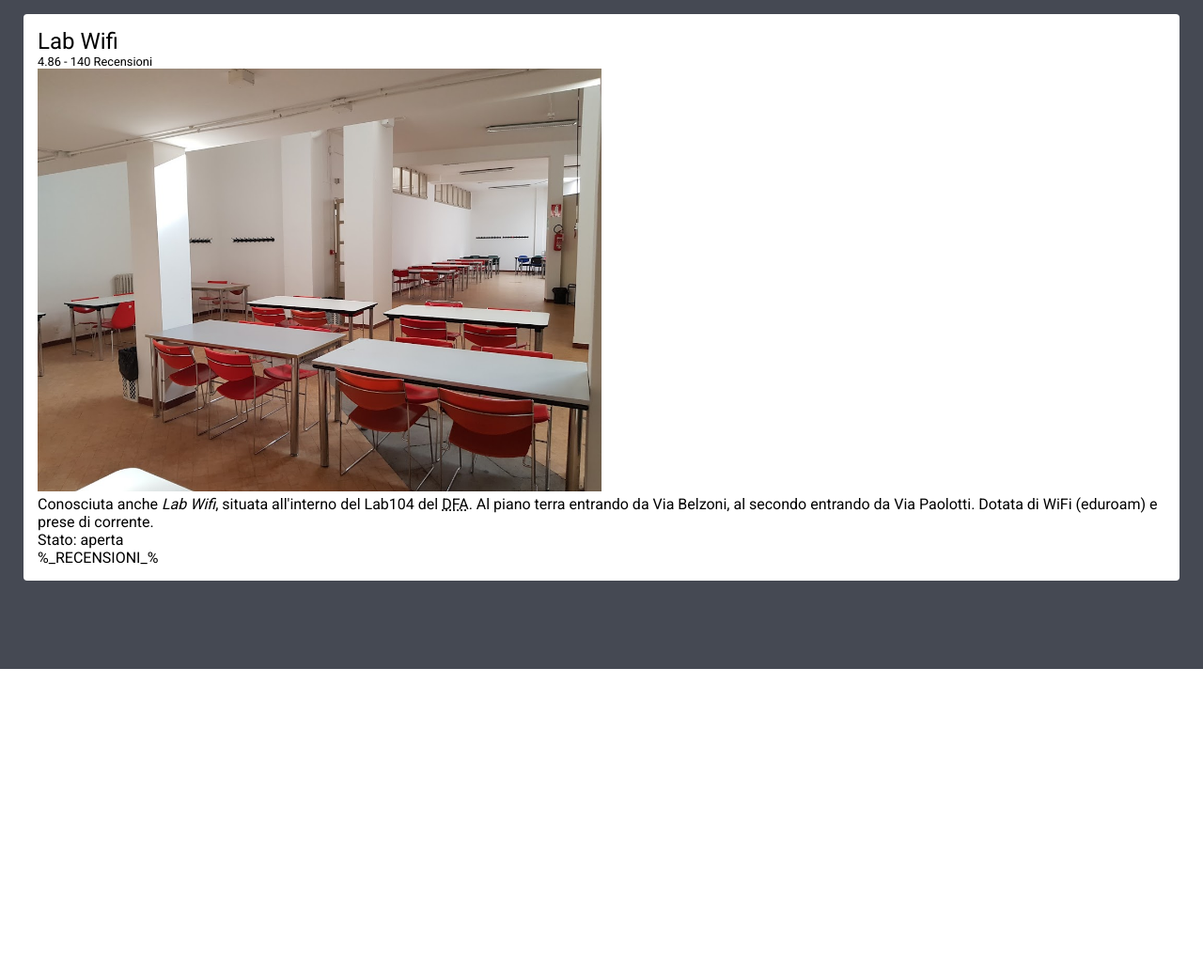
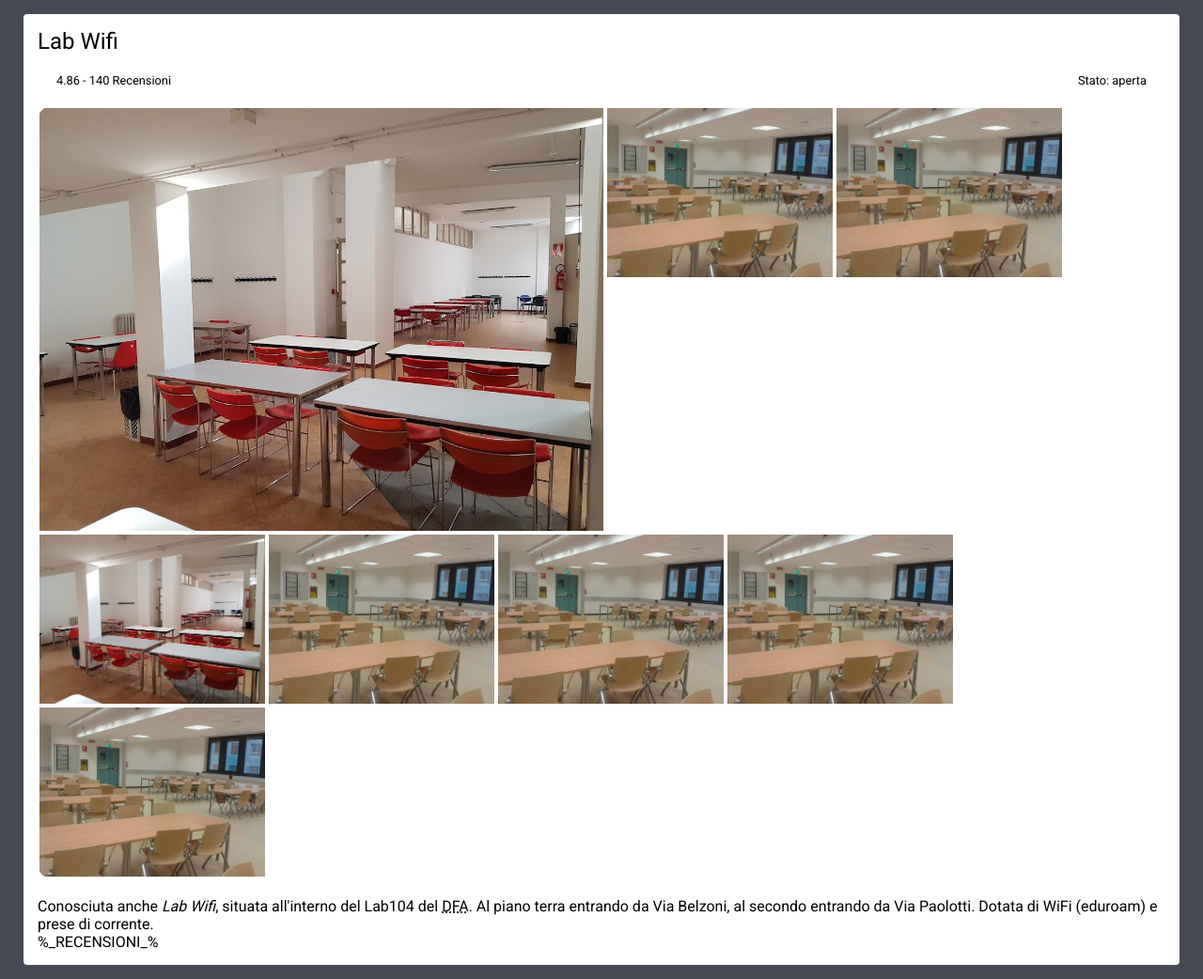
Before and after one commit to Tecwebberz/concorso-accattivante-accessibile, a PHP site: page /src/aula.html in a window 1280 px wide. Shown: the part 88-1130 px from the top of the page at 94% size. Before the commit the page ends 800 px from the top, so only its background shows below. Run offline with PHP 8.4, Linux system fonts and the light colour scheme; some web fonts are replaced.

Commit message:
creato un flexbox showreel in aula e migliorato la grafica della pagina

```diff
--- a/src/assets/css/main.css
+++ b/src/assets/css/main.css
@@ -178,12 +178,6 @@ nav ul li a.active {
     color: #fff;
 }
 
-@media screen and (max-width:1200px) {
-    .primary-box{
-        width: 40%;
-    }
-}
-
 /*Article*/
 .article{
     max-width: 1200px;
@@ -193,8 +187,35 @@ nav ul li a.active {
     border-radius: 4px;
 }
 
-.review_counter{
+.status{
     font-size: 0.8em;
+    display: flex;
+    justify-content: space-between;
+    margin: 20px;
+}
+
+.photo_holder{
+    width: 100%;
+    margin: 20px auto;
+    display: flex;
+    align-items: flex-start;
+    flex-wrap: wrap;
+    border-radius: 15px;
+    overflow: hidden;
+    height: auto;
+}
+.photo_holder>img:first-child{
+    width: 50%;
+}
+.photo_holder>img{
+    width: 20%;
+    margin: 2px;
+}
+
+@media screen and (max-width:1200px) {
+    .primary-box{
+        width: 40%;
+    }
 }
 
 @media screen and (max-width:600px) {
--- a/src/aula.html
+++ b/src/aula.html
@@ -31,11 +31,25 @@
         <h2>Lab Wifi</h2>
 
         <!--Questo paragrafo va ovviamente calcolato-->
-        <p class="review_counter">4.86 - 140 Recensioni</p>
+        <div class="status">
+            <p>4.86 - 140 Recensioni</p>
+            <p>Stato: aperta</p>
+        </div>
 
-        <img src="assets/img/jappelli.jpg" alt="" width="50%">
+
+        <div class="photo_holder">
+            <img src="assets/img/jappelli.jpg" alt="">
+            <img src="assets/img/asta.jpg" alt="">
+            <img src="assets/img/asta.jpg" alt="">
+            <img src="assets/img/jappelli.jpg" alt="">
+            <img src="assets/img/asta.jpg" alt="">
+            <img src="assets/img/asta.jpg" alt="">
+            <img src="assets/img/asta.jpg" alt="">
+            <img src="assets/img/asta.jpg" alt="">
+        </div>
+
         <p>Conosciuta anche <em>Lab Wifi</em>, situata all'interno del Lab104 del <abbr title="Dipartimento di Fisica e Astronomia">DFA</abbr>. Al piano terra entrando da Via Belzoni, al secondo entrando da Via Paolotti. Dotata di <span xml:lang="en">WiFi (eduroam)</span> e prese di corrente.</p>
-        <p>Stato: aperta</p>
+
 
         %_RECENSIONI_%
     </div>
```
